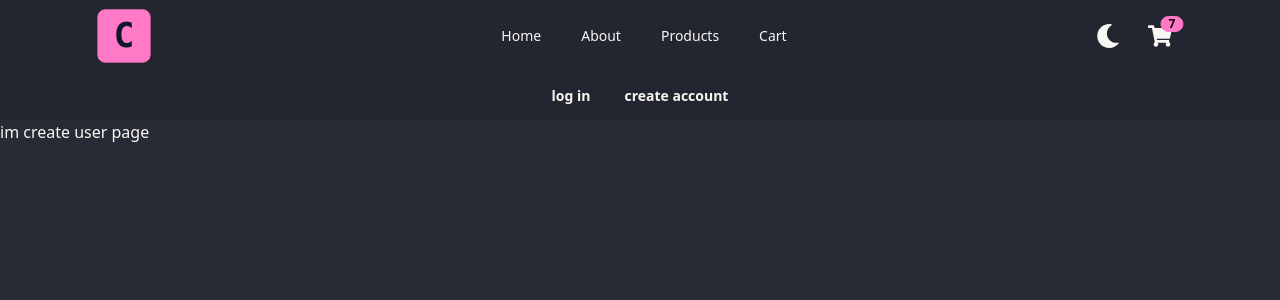
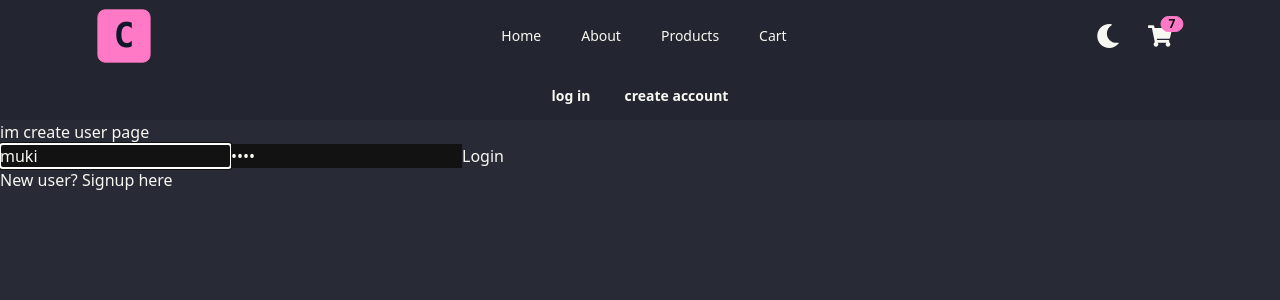
Before and after one commit to Amir2210/comfy-store-frontend, a React (Vite) app: page /createUser in a window 1280 px wide. Shown: the top 300 px of the page. Built offline with nearby package versions, Linux system fonts and the light colour scheme.

Commit message:
Add option to singUp and logIn users to the app

```diff
--- /dev/null
+++ b/src/cmps/LoginSignup.jsx
@@ -0,0 +1,93 @@
+import { useState } from 'react'
+import { login, signup } from '../store/actions/user.actions.js'
+
+function getEmptyCredentials() {
+  return {
+    fullname: '',
+    username: 'muki',
+    password: 'muki',
+  }
+}
+
+export function LoginSignup() {
+  const [credentials, setCredentials] = useState(getEmptyCredentials())
+  const [isSignupState, setIsSignupState] = useState(false)
+
+  function handleCredentialsChange(ev) {
+    const field = ev.target.name
+    const value = ev.target.value
+    setCredentials((credentials) => ({ ...credentials, [field]: value }))
+  }
+
+  async function onSubmit(ev) {
+    ev.preventDefault()
+    if (isSignupState) {
+      try {
+        const user = await signup(credentials)
+        await login(credentials)
+      } catch (err) {
+      }
+    } else {
+      try {
+        const user = await login(credentials)
+        // showSuccessMsg(`Hi again ${user.fullname}`)
+      } catch (err) {
+        // showErrorMsg('Cannot login')
+      }
+    }
+  }
+
+  function onToggleSignupState() {
+    setIsSignupState((isSignupState) => !isSignupState)
+  }
+
+  function onUploaded(imgUrl) {
+    setCredentials({ ...credentials, imgUrl })
+  }
+
+  const { username, password, fullname } = credentials
+
+  return (
+    <div className="login-page">
+      <form className="login-form" onSubmit={onSubmit}>
+        <input
+          type="text"
+          name="username"
+          value={username}
+          placeholder="Username"
+          onChange={handleCredentialsChange}
+          required
+          autoFocus
+        />
+
+        <input
+          type="password"
+          name="password"
+          value={password}
+          placeholder="Password"
+          onChange={handleCredentialsChange}
+          required
+        />
+
+        {isSignupState && (
+          <input
+            type="text"
+            name="fullname"
+            value={fullname}
+            placeholder="Full name"
+            onChange={handleCredentialsChange}
+            required
+          />
+        )}
+
+        <button>{isSignupState ? 'Signup' : 'Login'}</button>
+      </form>
+      <div className="btns">
+        <a href="#" onClick={onToggleSignupState}>
+          {isSignupState ? 'Already a member? Login' : 'New user? Signup here'}
+        </a>
+        {/* <ImgUploader onUploaded={onUploaded} />    */}
+      </div>
+    </div>
+  )
+}
--- a/src/pages/CreateUser.jsx
+++ b/src/pages/CreateUser.jsx
@@ -1,9 +1,11 @@
+import { LoginSignup } from '../cmps/LoginSignup';
 import { Navbar } from '../cmps/Navbar';
 export function CreateUser() {
   return (
     <>
       <Navbar />
       <h1>im create user page</h1>
+      <LoginSignup />
     </>
   )
 }
--- a/src/pages/HomeIndex.jsx
+++ b/src/pages/HomeIndex.jsx
@@ -1,8 +1,11 @@
 import { Navbar } from '../cmps/Navbar'
 import { HomeHero } from '../cmps/HomeHero'
 import { FeaturedProducts } from '../cmps/FeaturedProducts'
+import { useSelector } from 'react-redux'
 
 export function HomeIndex() {
+  const user = useSelector((storeState) => storeState.userModule.loggedInUser)
+  console.log('user:', user)
   return (
     <main>
       <Navbar />
--- a/src/services/user.service.js
+++ b/src/services/user.service.js
@@ -2,13 +2,13 @@
 import { httpService } from './http.service.js'
 
 const BASE_URL = 'auth/'
-const STORAGE_KEY_LOGGEDIN = 'loggedinUser'
+const STORAGE_KEY_LOGGEDIN = 'loggedInUser'
 
 export const userService = {
     login,
     logout,
     signup,
-    getLoggedinUser,
+    getloggedInUser,
     getUsers,
     getById,
 }
@@ -26,13 +26,13 @@ async function getById(userId) {
 
 async function login({ username, password }) {
     const user = await httpService.post(BASE_URL + 'login', { username, password })
-    if (user) return _setLoggedinUser(user)
+    if (user) return _setloggedInUser(user)
 }
 
 async function signup({ username, password, fullname }) {
-    const user = { username, password, fullname, score: 10000 }
+    const user = { username, password, fullname, }
     const savedUser = httpService.post(BASE_URL + 'signup', user)
-    if (savedUser) return _setLoggedinUser(savedUser)
+    if (savedUser) return _setloggedInUser(savedUser)
 }
 
 async function logout() {
@@ -40,11 +40,11 @@ async function logout() {
     sessionStorage.removeItem(STORAGE_KEY_LOGGEDIN)
 }
 
-function _setLoggedinUser(user) {
+function _setloggedInUser(user) {
     sessionStorage.setItem(STORAGE_KEY_LOGGEDIN, JSON.stringify(user))
     return user
 }
 
-function getLoggedinUser() {
+function getloggedInUser() {
     return JSON.parse(sessionStorage.getItem(STORAGE_KEY_LOGGEDIN))
 }
--- a/src/store/reducers/user.reducer.js
+++ b/src/store/reducers/user.reducer.js
@@ -3,14 +3,14 @@ import { userService } from "../../services/user.service.js"
 export const SET_USER = 'SET_USER'
 
 const initialState = {
-    loggedinUser: userService.getLoggedinUser(),
+    loggedInUser: userService.getloggedInUser(),
 }
 
 export function userReducer(state = initialState, action = {}) {
     switch (action.type) {
         // user
         case SET_USER:
-            return { ...state, loggedinUser: action.user }
+            return { ...state, loggedInUser: action.user }
         default:
             return state
     }
```
